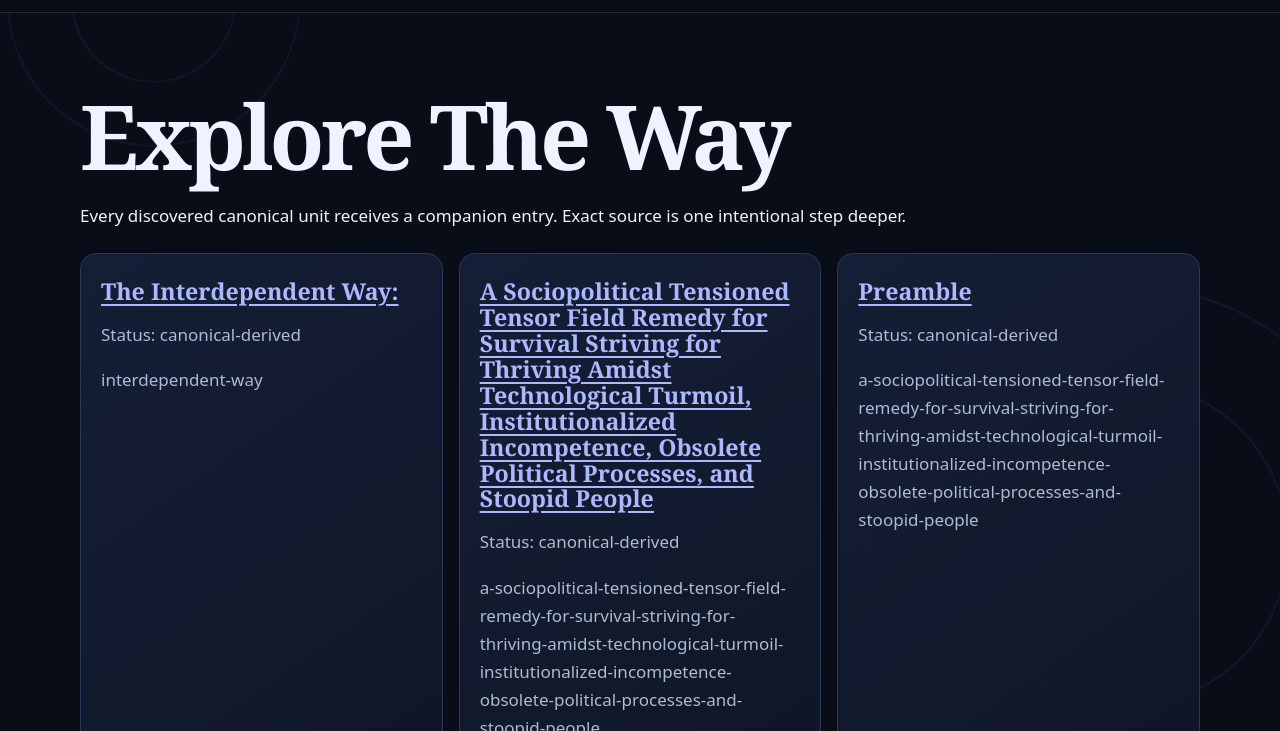
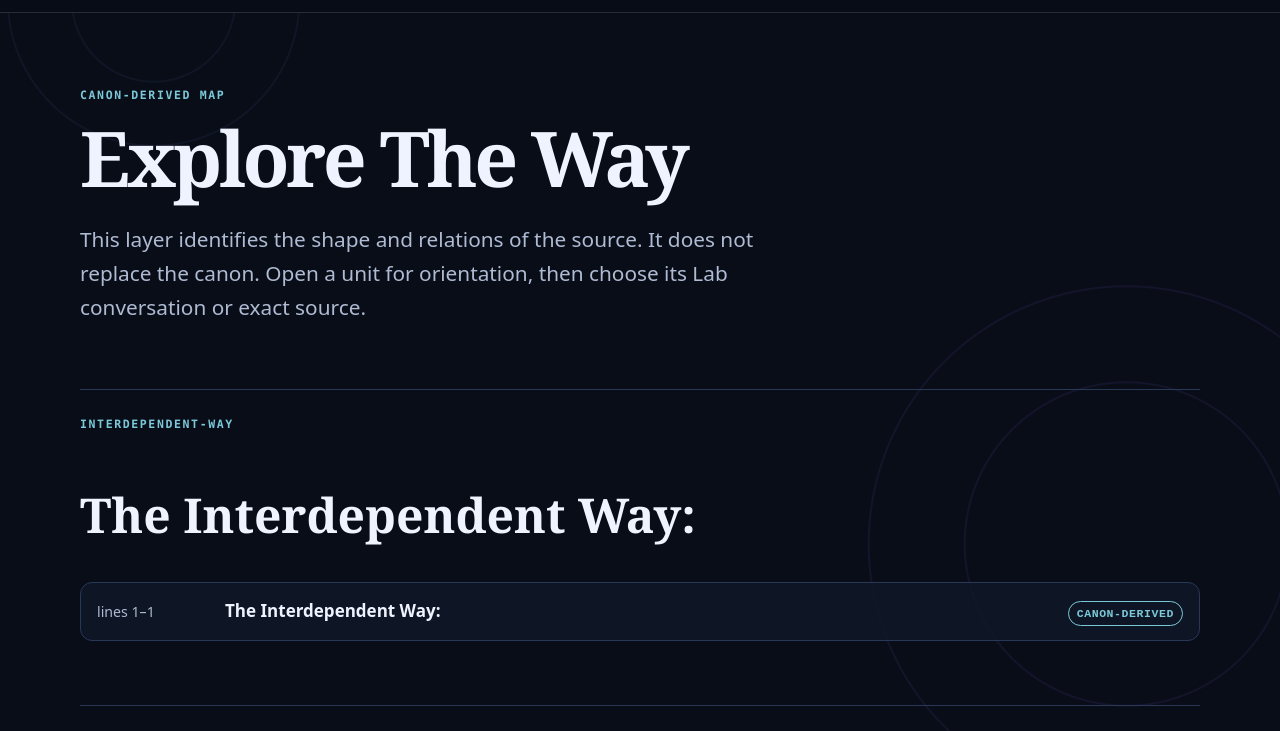
Before and after one commit to The-Interdependency/The-Interdependency.github.io, an Eleventy site: page src/way/index.njk in a window 1280 px wide. Shown: the part 64-795 px from the top of the page. Built offline with nearby package versions, Linux system fonts and the light colour scheme; Eleventy itself is replaced by a stand-in of ours; files that its build step writes are made by us from their sources.

Commit message:
content: organize the Way by canonical section

```diff
--- a/src/way/index.njk
+++ b/src/way/index.njk
@@ -1,5 +1,9 @@
 ---
 layout: layouts/base.njk
 title: Explore The Way
+description: A sectioned companion map of The Interdependent Way, with exact source available one deliberate layer deeper.
 ---
-<h1>Explore The Way</h1><p>Every discovered canonical unit receives a companion entry. Exact source is one intentional step deeper.</p><div class="grid">{% for unit in generated.canon.units %}<article class="card"><h2><a href="/way/{{ unit.id | slug }}/">{{ unit.title }}</a></h2><p>Status: <span class="label">canonical-derived</span></p><p>{{ unit.section }}</p></article>{% endfor %}</div>
+<header class="page-head"><p class="eyebrow">Canon-derived map</p><h1>Explore The Way</h1><p class="lede">This layer identifies the shape and relations of the source. It does not replace the canon. Open a unit for orientation, then choose its Lab conversation or exact source.</p></header>
+{% for section in generated.canon.sections %}
+<section class="category"><p class="eyebrow">{{ section.id }}</p><h2>{{ section.title }}</h2><ul class="index-list">{% for unit in generated.canon.units %}{% if unit.section == section.id %}<li><a href="/way/{{ unit.id | slug }}/"><small>lines {{ unit.startLine }}–{{ unit.endLine }}</small><strong>{{ unit.title }}</strong><span class="status status-canon">canon-derived</span></a></li>{% endif %}{% endfor %}</ul></section>
+{% endfor %}
```
